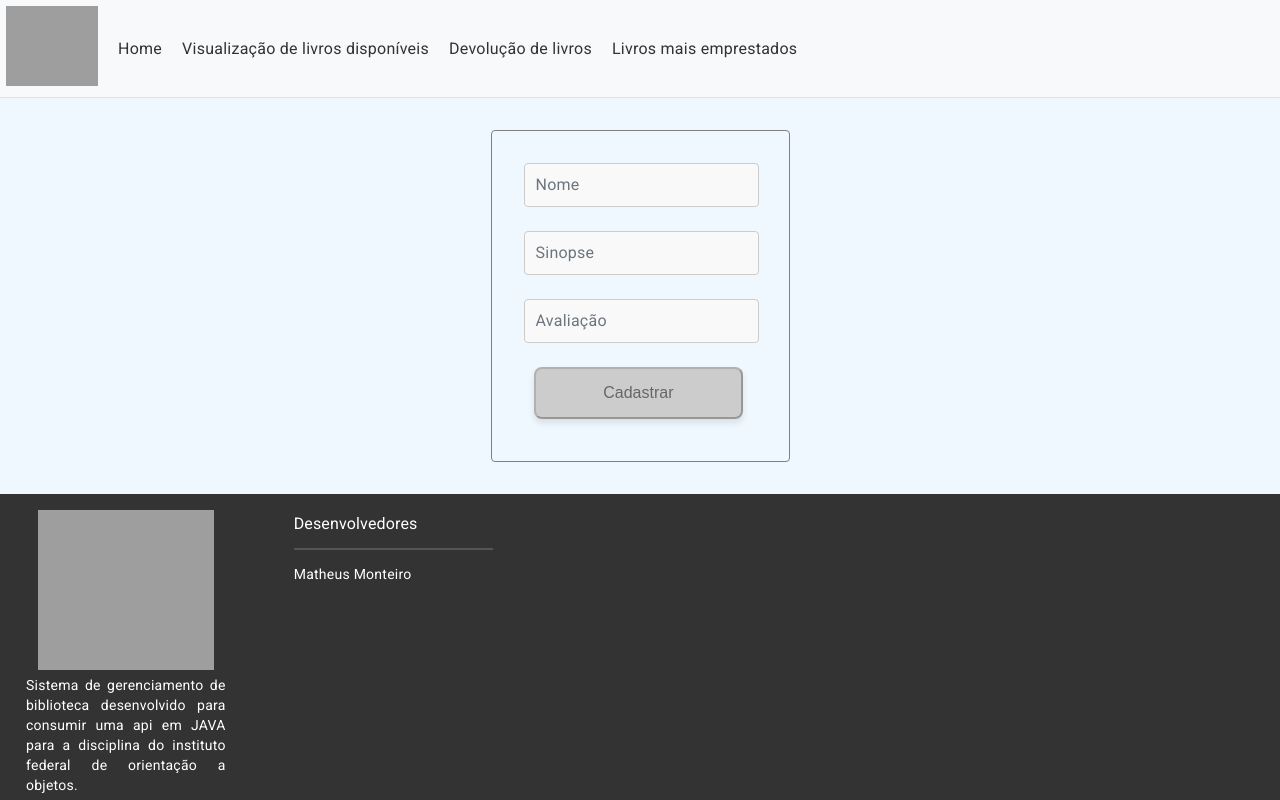
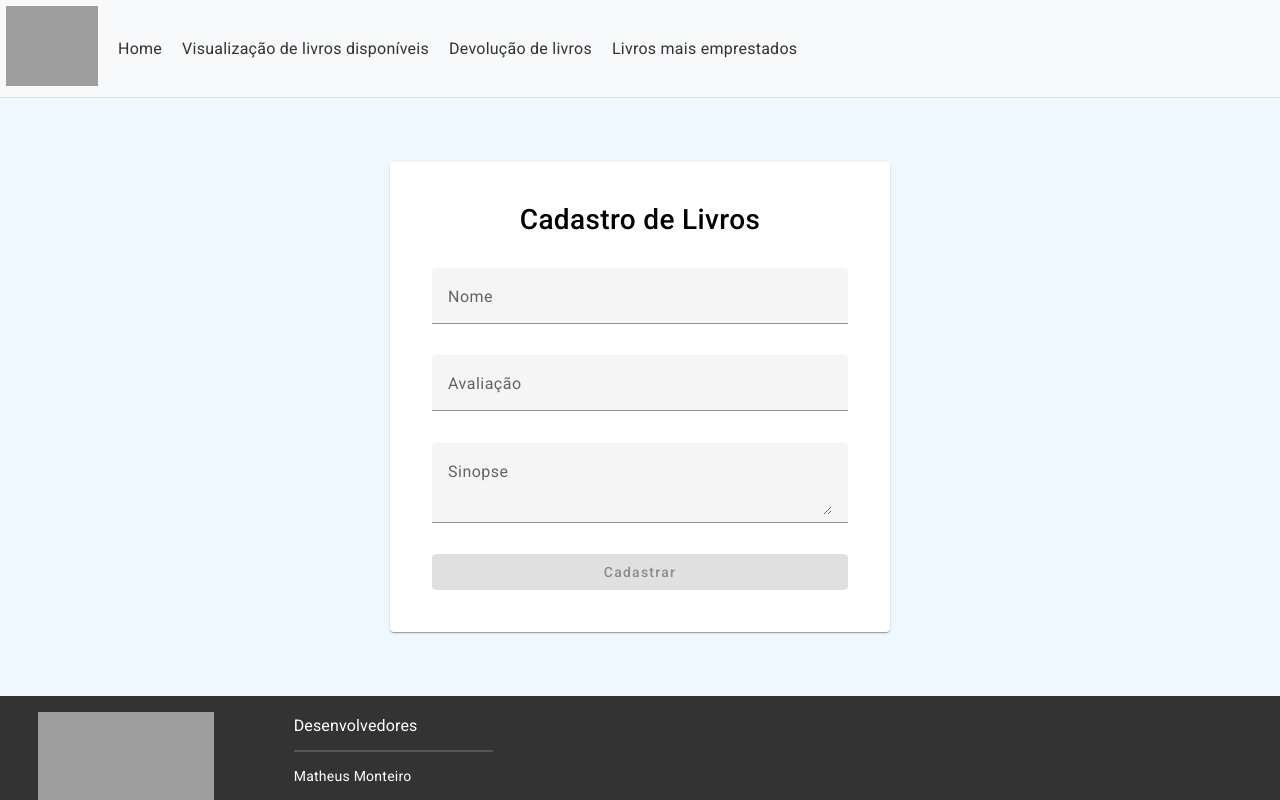
Before and after one commit to MatheusMonteiro8906/angularApp, an Angular app: page /cadastro in a window 1280 px wide. Shown: the top 800 px of the page. Built offline with nearby package versions, Linux system fonts and the light colour scheme; grey boxes are pictures that could not be loaded.

Commit message:
update: added environment files and refactored code with mat

```diff
--- a/src/app/cadastro/cadastro.component.css
+++ b/src/app/cadastro/cadastro.component.css
@@ -1,64 +1,35 @@
 
-.form-container {
+.wrapper {
     display: flex;
     flex-direction: column;
     align-items: center;
     justify-content: center;
-    margin: 2rem 0;
+    margin: 4rem 0;
 }
 
-form {
-    border: 1px solid #808080;
-    border-radius: 0.25rem;
-    padding: 2rem;
+.main-card {
+    padding: 1.6rem;
+    min-height: 50vh;
+    min-width: 24rem;
+    align-items: center;
 }
 
-.form-group {
-    position: relative;
-    margin-bottom: 1.5rem;
+.form-input{
+    gap: 0.6rem;
+    width: 52vh;
 }
 
-.form-control {
-    width: 90%;
-    padding: 0.75rem;
-    font-size: 1rem;
-    border: 1px solid #ccc;
-    border-radius: 0.25rem;
-    background-color: #f9f9f9;
-    transition: border-color 0.3s, box-shadow 0.3s;
+.form-title{
+    margin-bottom: 2rem;
+    font-size: 1.75rem;
 }
 
-.form-control:focus {
-    border-color: #007bff;
-    box-shadow: 0 0 0 0.2rem rgba(0, 123, 255, 0.25);
+.submit-button{
+    width: 100%;
+
+    &:not(:disabled) {
+        width: 100%;
+        color: var(--primary-text-color);
+        background-color: var(--primary-color);
+    }
 }
-
-.form-control::placeholder {
-    color: transparent;
-    transition: color 0.3s;
-}
-
-.form-control:focus::placeholder {
-    color: transparent;
-}
-
-.form-control:focus + label,
-.form-control:not(:placeholder-shown) + label {
-    transform: translateY(-1.7rem);
-    font-size: 0.75rem;
-    color: #007bff;
-}
-
-label {
-    position: absolute;
-    top: 0.75rem;
-    left: 0.75rem;
-    font-size: 1rem;
-    color: #6c757d;
-    pointer-events: none;
-    transition: all 0.3s;
-}
-
-.submitButton{
-    width: 90%;
-}
--- a/src/app/cadastro/cadastro.component.html
+++ b/src/app/cadastro/cadastro.component.html
@@ -1,17 +1,34 @@
-<section  class="form-container">
-    <form [formGroup]="AddBookForm" (ngSubmit)="onSubmit()">
-        <div class="form-group">
-            <input type="text" formControlName="Name" placeholder="Nome" class="form-control">
-            <label for="Name">Nome</label>
-        </div>
-        <div class="form-group">
-            <input type="text" formControlName="Synopsis" placeholder="Sinopse" class="form-control">
-            <label for="Synopsis">Sinopse</label>
-        </div>
-        <div class="form-group">
-            <input type="number" formControlName="Rating" placeholder="Avaliação" class="form-control" min="0" max="5">
-            <label for="Rating">Avaliação</label>
-        </div>
-        <button type="submit" class="primary-button submitButton" [disabled]="!AddBookForm.valid">Cadastrar</button>
+<section  class="wrapper">
+    <mat-card class="main-card">
+        <mat-card-header>
+            <mat-card-title><h2 class="form-title">Cadastro de Livros</h2></mat-card-title>
+        </mat-card-header>
+
+        <mat-card-content>
+            <form [formGroup]="AddBookForm" (ngSubmit)="onSubmit()">
+                <div>
+                    <mat-form-field appearance="fill" hideRequiredMarker class="form-input">
+                        <mat-label>Nome</mat-label>
+                        <input matInput placeholder="Nome" formControlName="name">
+                    </mat-form-field>
+                </div>
+                <div class="form-group">
+                    <mat-form-field appearance="fill" hideRequiredMarker class="form-input">
+                        <mat-label>Avaliação</mat-label>
+                        <input matInput placeholder="Avaliação" formControlName="rating" type="number" min="0" max="5">
+                    </mat-form-field>
+                </div>
+                <div>
+                    <mat-form-field appearance="fill" hideRequiredMarker class="form-input">
+                        <mat-label >Sinopse</mat-label>
+                        <textarea matInput placeholder="Sinopse" formControlName="synopsis"> </textarea>
+                    </mat-form-field>
+                </div>
+
+        <mat-card-footer>
+            <button type="submit" mat-flat-button class="submit-button" [disabled]="!AddBookForm.valid">Cadastrar</button>
+        </mat-card-footer>
     </form>
+</mat-card-content>
+</mat-card>
 </section>
--- a/src/app/cadastro/cadastro.component.ts
+++ b/src/app/cadastro/cadastro.component.ts
@@ -1,11 +1,15 @@
 import { Component, OnChanges, OnInit } from '@angular/core';
 import {FormControl, FormGroup, ReactiveFormsModule, Validators} from '@angular/forms';
 import { Router } from '@angular/router';
+import {MatFormFieldModule} from '@angular/material/form-field';
+import {MatInputModule} from '@angular/material/input';
+import { MatButtonModule } from '@angular/material/button';
+import { MatCardModule } from '@angular/material/card';
 
 @Component({
   selector: 'app-cadastro',
   standalone: true,
-  imports: [ReactiveFormsModule],
+  imports: [ReactiveFormsModule, MatFormFieldModule, MatInputModule, MatButtonModule, MatCardModule],
   templateUrl: './cadastro.component.html',
   styleUrl: './cadastro.component.css'
 })
@@ -14,15 +18,15 @@ export class CadastroComponent{
   constructor(private _router: Router) { }
 
   AddBookForm = new FormGroup({
-    Name: new FormControl('', Validators.required),
-    Synopsis: new FormControl('', Validators.required),
-    Rating: new FormControl('', [Validators.required, Validators.min(0), Validators.max(5)]),
+    name: new FormControl('', Validators.required),
+    synopsis: new FormControl('', Validators.required),
+    rating: new FormControl('', [Validators.required, Validators.min(0), Validators.max(5)]),
   })
 
   onSubmit(){
     console.log(this.AddBookForm.value);
 
-    if(Number(this.AddBookForm.value.Rating) == 3){
+    if(Number(this.AddBookForm.value.rating) == 3){
       alert("Rating must not be 3");
     } else {
       this._router.navigate(['livros']);
--- a/src/app/card-livros/card-livros.component.css
+++ b/src/app/card-livros/card-livros.component.css
@@ -8,6 +8,15 @@
     height: 100%;
 }
 
+.card-title{
+    font-size: 1.8em;
+
+}
+
+.card-subtitle {
+    font-size: 1.4em;
+}
+
 .rating-row{
     display: flex;
     justify-content: center;
@@ -15,6 +24,7 @@
     height: 100%;
     gap: 0.4rem;
     margin-top: 0.6rem;
+    padding: 0px;
     .rating-icon{
         height: 100%;
         width: max-content;
@@ -58,6 +68,15 @@
     display: flex;
 }
 
+.action-button {
+    color: var(--primary-text-color);
+    background-color: var(--primary-color);
+}
+
+.remove-button {
+    background-color: var(--primary-color);
+}
+
 /*
  button {
     background-color: #5f4b32;
--- a/src/app/card-livros/card-livros.component.html
+++ b/src/app/card-livros/card-livros.component.html
@@ -1,7 +1,7 @@
 <mat-card appearance="outlined" class="book-item">
     <mat-card-header>
-        <mat-card-title>{{book.name}}</mat-card-title>
-        <mat-card-subtitle>{{book.synopsis}}</mat-card-subtitle>
+        <mat-card-title class="card-title">{{book.name}}</mat-card-title>
+        <mat-card-subtitle class="card-subtitle">{{book.synopsis}}</mat-card-subtitle>
     </mat-card-header>
 
     <mat-card-content class="rating-row">
@@ -15,18 +15,18 @@
 
             <div class="button-row">
                 <div class="button-row-primary">
-                    <button mat-fab extended>
+                    <button mat-fab extended class="action-button">
                         <mat-icon>edit</mat-icon>
                         Editar
                     </button>
 
-                    <button mat-fab extended >
+                    <button mat-fab extended class="action-button">
                         <mat-icon>date_range</mat-icon>
                         Solicitar empréstimo
                     </button>
                 </div>
 
-                <button mat-mini-fab>
+                <button mat-mini-fab color="warn">
                     <mat-icon>delete</mat-icon>
                 </button>
             </div>
--- a/src/app/home/home.component.css
+++ b/src/app/home/home.component.css
@@ -18,3 +18,8 @@
     justify-content: center;
     gap: 15px;
 }
+
+.primary-button{
+    color: var(--primary-text-color);
+    background-color: var(--primary-color);
+}
--- a/src/app/home/home.component.html
+++ b/src/app/home/home.component.html
@@ -2,8 +2,9 @@
     <h1>Bem-vindo ao Sistema de Gerenciamento de Biblioteca</h1>
     <div class="options">
 
-        @for (PageItem of PageLinksList; track PageItem.name){
-            <a routerLink={{PageItem.ref}} class="primary-button">{{PageItem.name}}</a>
+        @for (pageItem of PageLinksList; track pageItem.name){
+            <!-- <a routerLink={{PageItem.ref}} class="primary-button">{{PageItem.name}}</a>     -->
+            <a routerLink={{pageItem.ref}} mat-fab extended class="primary-button">{{pageItem.name}} </a>
         }
 <!--
         <a routerLink="cadastro" routerLinkActive="active" ariaCurrentWhenActive="page" class="option-button" style="cursor: pointer;">Cadastro de livros</a>
--- a/src/app/home/home.component.ts
+++ b/src/app/home/home.component.ts
@@ -1,10 +1,10 @@
 import { Component } from '@angular/core';
 import { RouterLink } from '@angular/router';
-
+import { MatButtonModule } from '@angular/material/button';
 @Component({
   selector: 'app-home',
   standalone: true,
-  imports: [RouterLink],
+  imports: [RouterLink, MatButtonModule],
   templateUrl: './home.component.html',
   styleUrl: './home.component.css'
 })
--- a/src/app/visualizacao-de-livros/visualizacao-de-livros.component.css
+++ b/src/app/visualizacao-de-livros/visualizacao-de-livros.component.css
@@ -1,7 +1,7 @@
 .book-list {
     display: grid;
-    grid-template-columns: repeat(4, 1fr);
-    gap: 1.4rem;
+    grid-template-columns: repeat(3, 1fr);
+    gap: 1rem;
     padding: 10px;
     margin: 2rem 0;
 }
--- /dev/null
+++ b/src/environments/environment.development.ts
@@ -0,0 +1 @@
+export const environment = {};
--- /dev/null
+++ b/src/environments/environment.ts
@@ -0,0 +1 @@
+export const environment = {};
--- a/src/styles.css
+++ b/src/styles.css
@@ -1,34 +1,14 @@
-body{
-    background-color: #f0f8ff;
+:root {
+    --primary-color: #a0522d;
+    --secondary-color: #3498db;
+    --primary-text-color: #e7e7e7;
+
   }
 
-  .primary-button {
-    display: block;
-    padding: 15px 25px;
-    margin: 10px;
-    background-color: #8b4513;
-    color: #f0f8ff;
-    text-decoration: none;
-    border-radius: 8px;
-    transition: background-color 0.3s, transform 0.3s;
-    font-size: 16px;
-    box-shadow: 0 4px 6px rgba(0, 0, 0, 0.1);
-    cursor: pointer;
-}
-
-.primary-button:hover {
-    background-color: #a0522d;
-    transform: translateY(-2px);
-}
-
-.primary-button:disabled {
-    background-color: #ccc;
-    color: #666;
-    cursor: not-allowed;
-}
 html, body {
      height: 100%;
 }
 body {
+    background-color: #f0f8ff;
      margin: 0; font-family: Roboto, "Helvetica Neue", sans-serif;
 }
```
